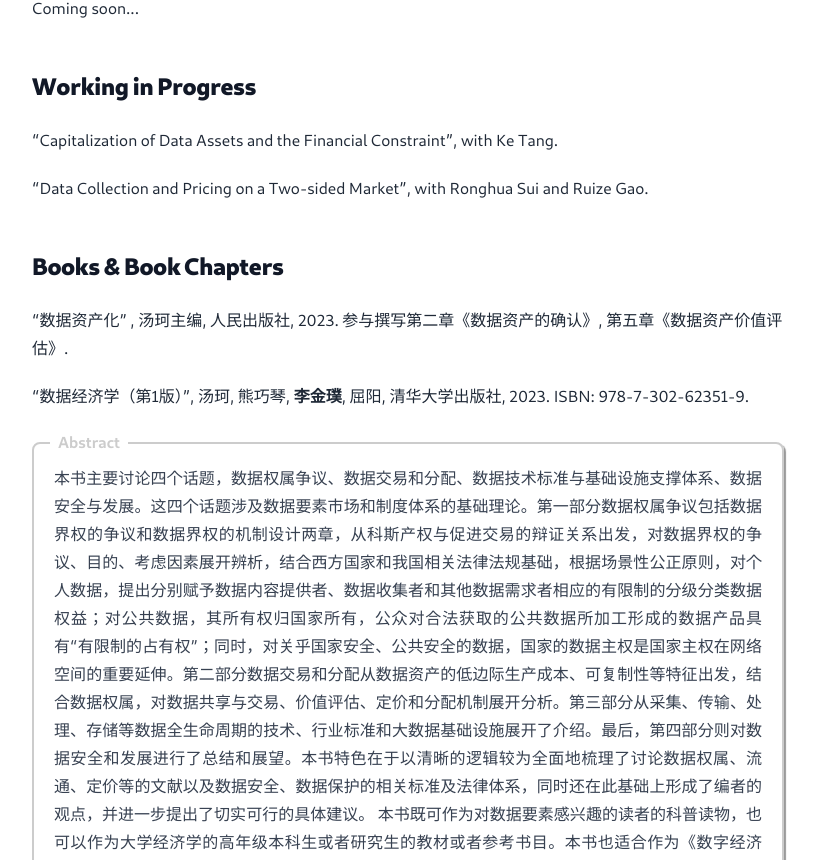
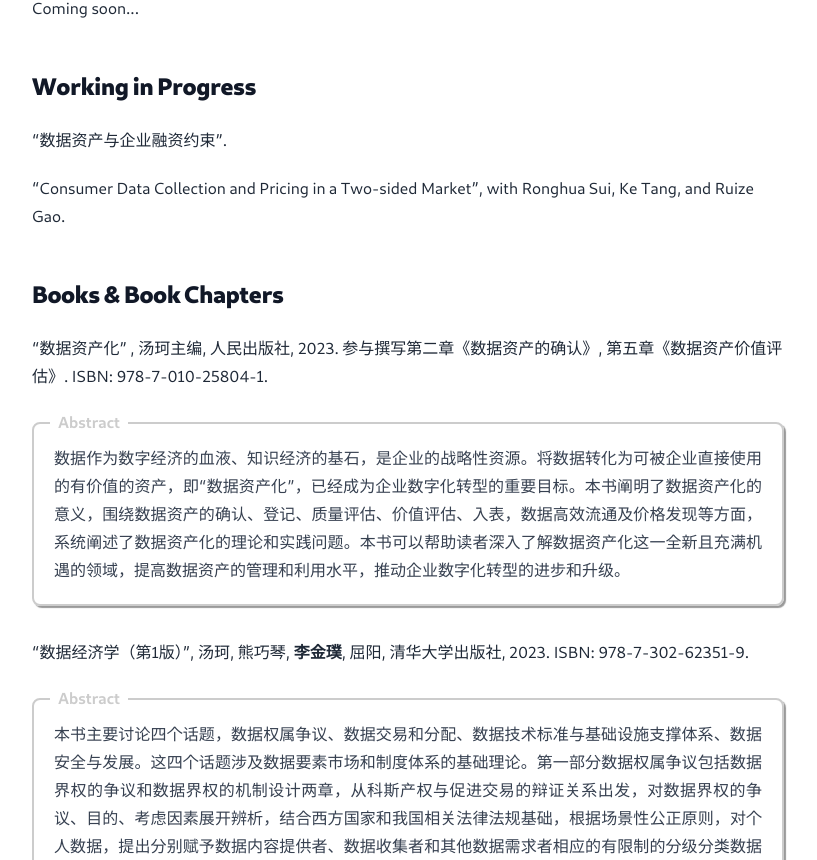
Before and after one commit to lijinpu/lijinpu.github.io, a Next.js app: page /research in a window 1280 px wide. Shown: the part 1438-2298 px from the top of the page, without its empty margins (232-1049 px from the left). Built offline with nearby package versions, Linux system fonts and the light colour scheme.

Commit message:
auto update

```diff
--- a/pages/cv.tsx
+++ b/pages/cv.tsx
@@ -19,6 +19,9 @@
 
         <h2>Publications</h2>
         <p>
+        “企业数据资产化：会计确认与价值评估”, 罗玫, <b>李金璞</b>, 汤珂, 清华大学学报（哲学社会科学版）, 2023, 38(05), 195-209+226.
+        </p>
+        <p>
         “论数据要素市场参与者的培育”,  <b>李金璞</b>, 汤珂, 西安交通大学学报 (社会科学版), 2023, 43(02), 78-89.
         </p>
         <p>
@@ -26,9 +29,7 @@
         </p>
 
         <h2>Working Papers</h2>
-        <p>
-        “企业数据资产化：会计确认与价值评估”, 罗玫, <b>李金璞</b>, 汤珂, 清华大学学报（哲学社会科学版）, 2023, 录用.
-        </p>
+
         <h2>Books & Book Chapters</h2>
         <p>
         “数据资产化”, 汤珂主编, 人民出版社. 参与撰写第二章《数据资产的确认》, 第五章《数据资产价值评估》.
--- a/pages/research.tsx
+++ b/pages/research.tsx
@@ -6,7 +6,7 @@
         <div>
         <h2>Publications</h2>
         <p>
-        “企业数据资产化：会计确认与价值评估”, 罗玫, <b>李金璞</b>, 汤珂, 清华大学学报（哲学社会科学版）, 2023, 录用.
+        “企业数据资产化：会计确认与价值评估”, 罗玫, <b>李金璞</b>, 汤珂, 清华大学学报（哲学社会科学版）, 2023, 38(05), 195-209+226.
         </p>
         <div className="box_abstract keith">
         作为新型生产要素，企业持有的数据资源尚无法作为资产得到确认，因而影响数据价值的释放。论文结合企业数据的特征，从会计视角探寻企业数据资产化的途径，构建了企业数据会计确认与计量的方法论框架。文章认为，中央全面深化改革委员会第二十六次会议提出的数据资源的持有权、使用权、经营权构成对数据经济利益的支配，因而这三项权利符合会计意义上对数据资产的控制权。数据资源作为资产的必要条件是来源清晰无争议，企业对其依规持有、使用或经营，其对企业未来经济收益有独有贡献。本文按照数据经营开发成为可交易的产品或提供服务、数据自行开发以支撑企业战略和经营活动、和使用或经营但不持有数据这三种情况分别提出数据资产的会计确认方法，并且提出数据资产估值的方案及其适用条件。
@@ -30,15 +30,18 @@
         </p>
         <h2>Working in Progress</h2>
         <p>
-        “Capitalization of Data Assets and the Financial Constraint”, with Ke Tang.
+        “数据资产与企业融资约束”.
         </p>
         <p>
-        “Data Collection and Pricing on a Two-sided Market”, with Ronghua Sui and Ruize Gao.
+        “Consumer Data Collection and Pricing in a Two-sided Market”, with Ronghua Sui, Ke Tang, and Ruize Gao.
         </p>
         <h2>Books & Book Chapters</h2>
         <p>
-       “数据资产化” , 汤珂主编, 人民出版社, 2023. 参与撰写第二章《数据资产的确认》, 第五章《数据资产价值评估》.
+       “数据资产化” , 汤珂主编, 人民出版社, 2023. 参与撰写第二章《数据资产的确认》, 第五章《数据资产价值评估》. ISBN: 978-7-010-25804-1.
         </p>
+        <div className="box_abstract keith">
+        数据作为数字经济的血液、知识经济的基石，是企业的战略性资源。将数据转化为可被企业直接使用的有价值的资产，即“数据资产化”，已经成为企业数字化转型的重要目标。本书阐明了数据资产化的意义，围绕数据资产的确认、登记、质量评估、价值评估、入表，数据高效流通及价格发现等方面，系统阐述了数据资产化的理论和实践问题。本书可以帮助读者深入了解数据资产化这一全新且充满机遇的领域，提高数据资产的管理和利用水平，推动企业数字化转型的进步和升级。
+        </div>
         <p>
           “数据经济学（第1版）”, 汤珂, 熊巧琴, <b>李金璞</b>, 屈阳, 清华大学出版社, 2023. ISBN: 978-7-302-62351-9.
         </p>
```
